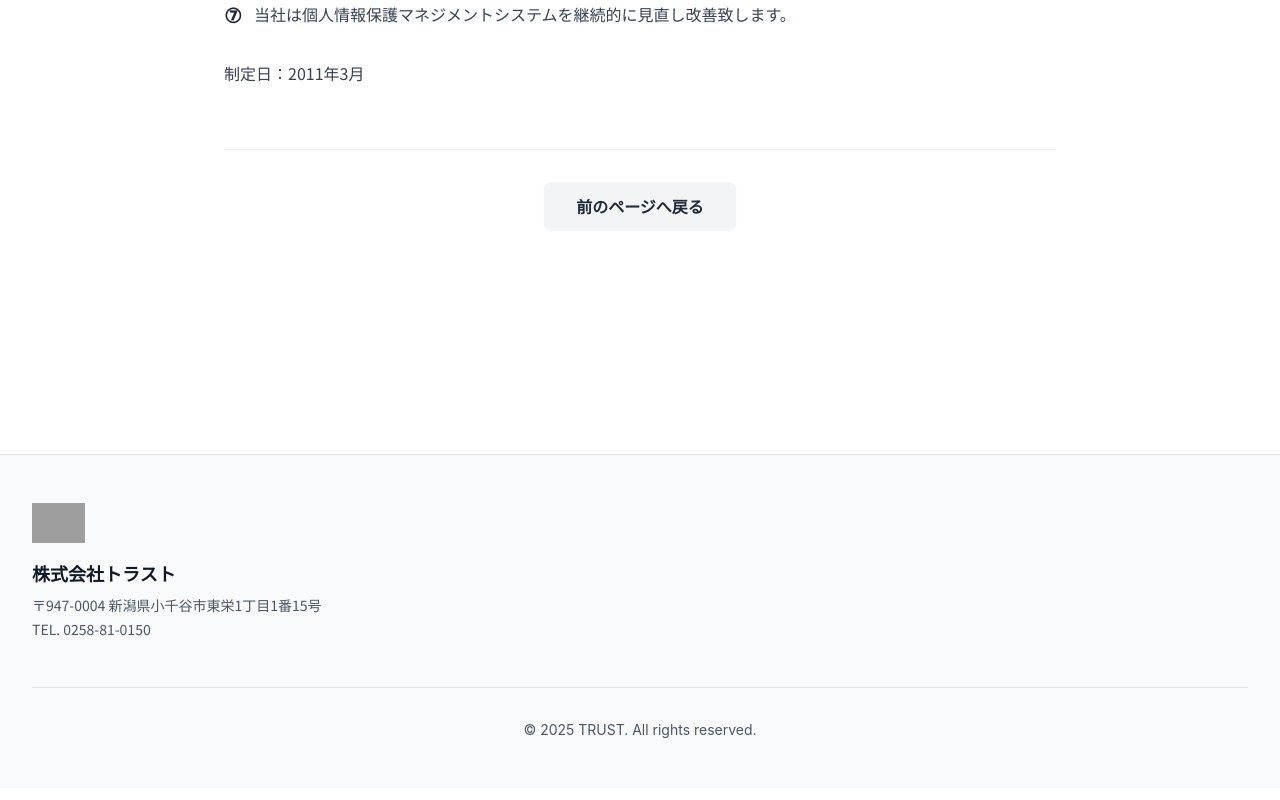
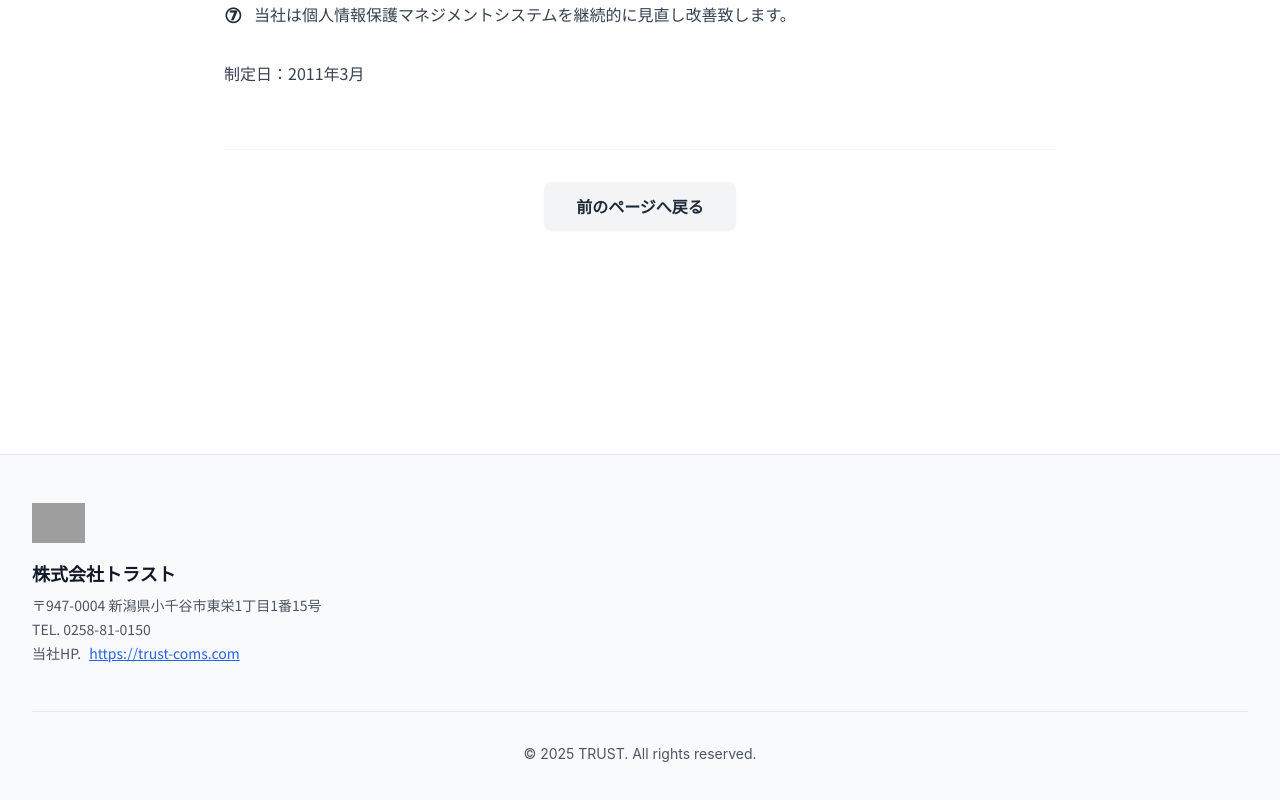
Before and after one commit to BABAAKIHISA/Otomoni-LP, a React (Vite) app: page /privacy-policy in a window 1280 px wide. Shown: the part 915-1715 px from the top of the page. Built offline with nearby package versions, Linux system fonts and the light colour scheme; grey boxes are pictures that could not be loaded.

Commit message:
revise Footer

```diff
--- a/src/components/Footer.jsx
+++ b/src/components/Footer.jsx
@@ -31,11 +31,15 @@ const Footer = () => {
             <div className="text-sm text-gray-600 space-y-1">
               <p>〒947-0004 新潟県小千谷市東栄1丁目1番15号</p>
               <p>TEL. 0258-81-0150</p>
+              <p>当社HP.
+                <Link to="https://trust-coms.com" className="text-blue-600 text-sm ml-2 mb-2 hover:opacity-80 transition-opacity underline">https://trust-coms.com</Link>
+              </p>
             </div>
           </div>
 
           {/* 右側: リンクなど（必要に応じて追加できます） */}
           <div className="flex flex-col items-center md:items-end">
+
             {/* 空にしておくか、SNSリンク等を置く想定 */}
           </div>
 
```
